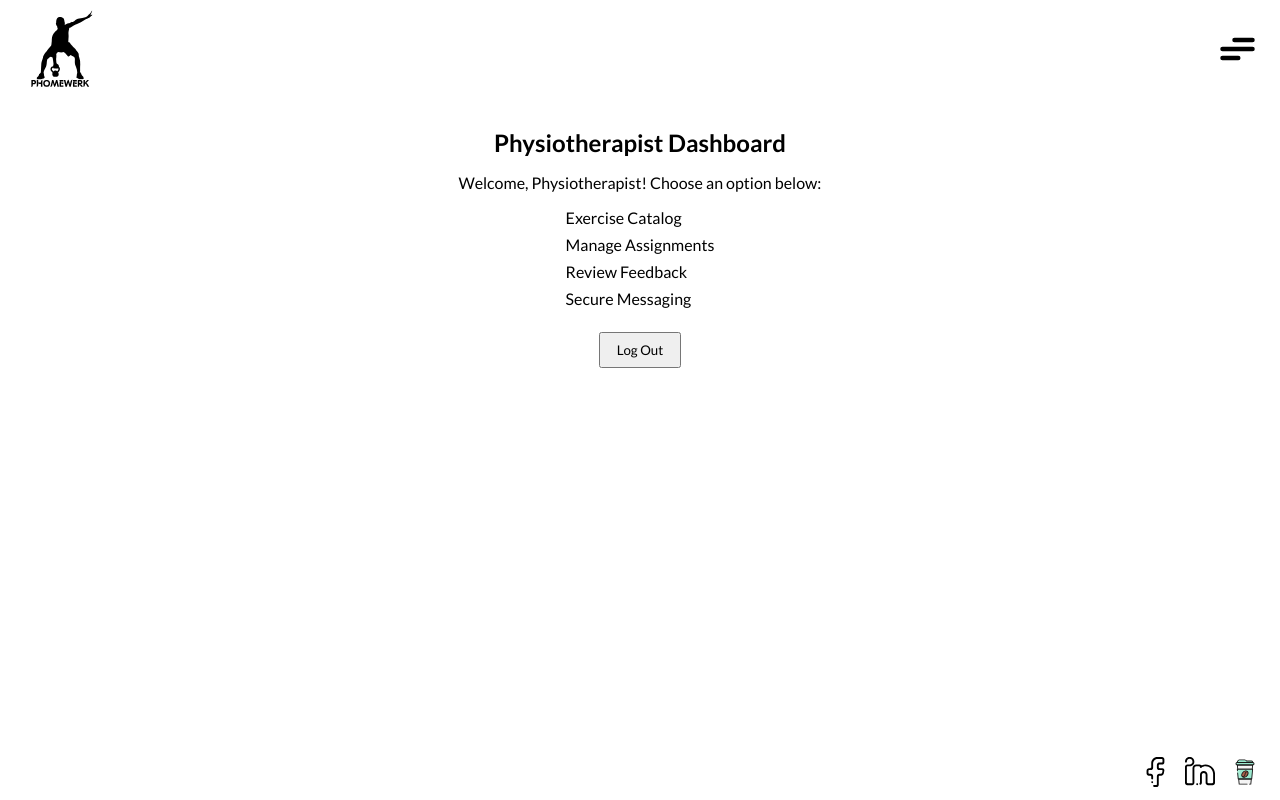
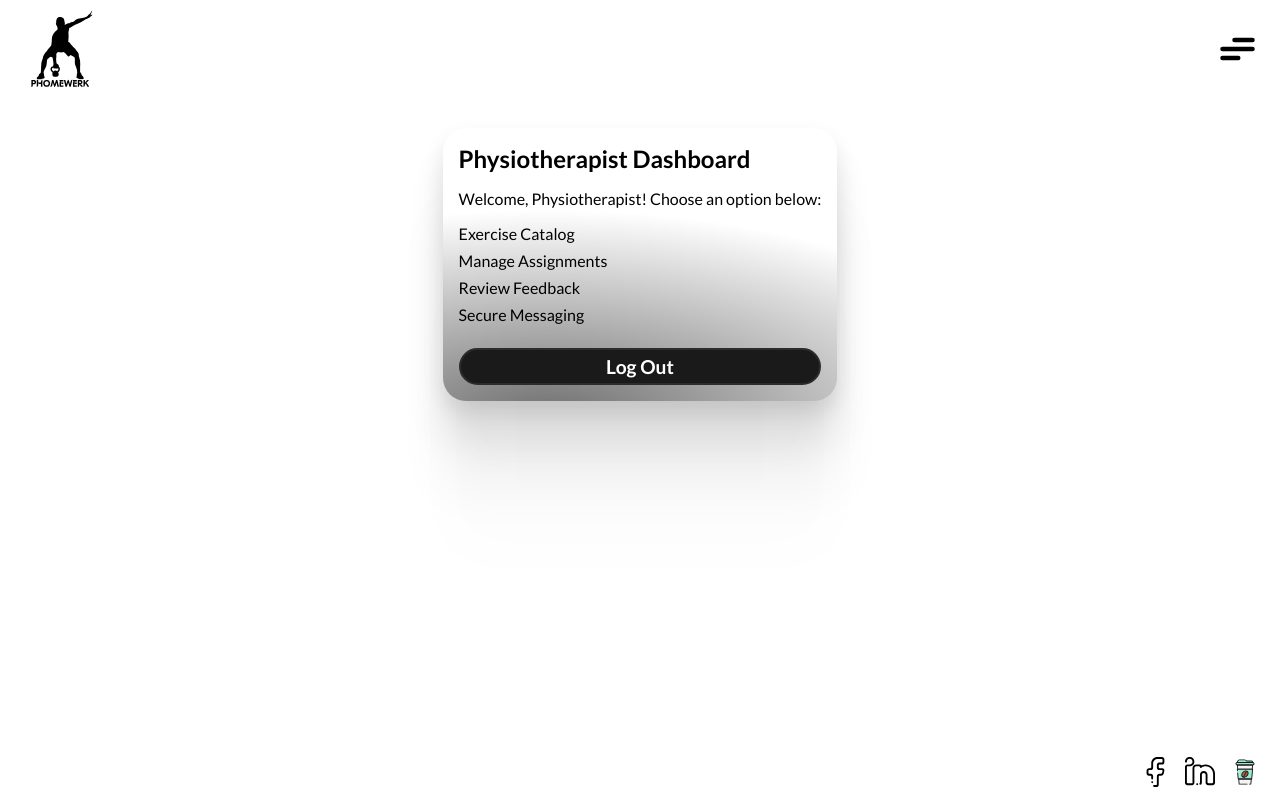
Before and after one commit to DanishMohammedHaroon/phw-frontend, a React (Vite) app: page /physio-dashboard in a window 1280 px wide. Built offline with nearby package versions, Linux system fonts and the light colour scheme.

Commit message:
applies styling to physioDashboard and clientDashboard

```diff
--- a/src/components/ClientDashboard/ClientDashboard.jsx
+++ b/src/components/ClientDashboard/ClientDashboard.jsx
@@ -14,6 +14,7 @@ const ClientDashboard = () => {
 
   return (
     <div className="client-dashboard">
+      <div className="client-dashboard__card">
         <h2 className="client-dashboard__heading">Client Dashboard</h2>
         {user && (
           <p className="client-dashboard__welcome">
@@ -45,6 +46,7 @@ const ClientDashboard = () => {
           Log Out
         </button>
       </div>
+    </div>
   );
 };
 
--- a/src/components/ClientDashboard/ClientDashboard.scss
+++ b/src/components/ClientDashboard/ClientDashboard.scss
@@ -1,5 +1,27 @@
 .client-dashboard {
-  padding: 2rem;
+  padding: 8rem 2rem 2rem 2rem;
+  display: flex;
+  justify-content: center;
+  align-items: center;
+  flex-direction: column;
+
+  &__card{
+  background: rgba(34, 34, 34, 0.8);
+  margin-inline: 1rem;
+  padding: 1rem;
+  border-radius: 10px;
+  background: radial-gradient(178.94% 106.41% at 26.42% 106.41%, #6e6e6e 0%, rgba(255, 255, 255, 0) 71.88%) /* warning: gradient uses a rotation that is not supported by CSS and may not behave as expected */, #FFFFFF;
+  box-shadow: 0px 155px 62px rgba(0, 0, 0, 0.01), 0px 87px 52px rgba(0, 0, 0, 0.05), 0px 39px 39px rgba(0, 0, 0, 0.09), 0px 10px 21px rgba(0, 0, 0, 0.1), 0px 0px 0px rgba(0, 0, 0, 0.1);
+  border-radius: 23px;
+  transition: all 0.8s cubic-bezier(0.15, 0.83, 0.66, 1);
+  cursor: pointer;
+  display:flex;
+  flex-direction: column;
+
+  &:hover {
+  transform: scale(1.05);
+}
+}
 
   &__heading {
     // Customize heading styles here if needed
@@ -32,8 +54,42 @@
   }
 
   &__logout-button {
-    // You can add additional button styles here
-    padding: 0.5rem 1rem;
-    cursor: pointer;
+   padding: 5px 30px;
+  border: 2px solid #2c2c2c;
+  background-color: #1a1a1a;
+  color: #ffffff;
+  font-size: 1.2rem;
+  cursor: pointer;
+  border-radius: 30px;
+  transition: all 0.4s ease;
+  outline: none;
+  position: relative;
+  overflow: hidden;
+  font-weight: bold;
+
+&::after {
+  content: "";
+  position: absolute;
+  top: 0;
+  left: 0;
+  width: 100%;
+  height: 100%;
+  background: radial-gradient(
+    circle,
+    rgba(255, 255, 255, 0.25) 0%,
+    rgba(255, 255, 255, 0) 70%
+  );
+  transform: scale(0);
+  transition: transform 0.5s ease;
+}
+
+&:hover::after {
+  transform: scale(4);
+}
+
+&:hover {
+  border-color: #666666;
+  background: #292929;
+}
   }
 }
--- a/src/components/PhysioDashboard/PhysioDashboard.jsx
+++ b/src/components/PhysioDashboard/PhysioDashboard.jsx
@@ -14,6 +14,7 @@ const PhysioDashboard = () => {
 
   return (
     <div className="physio-dashboard">
+      <div className="physio-dashboard__card">
       <h2 className="physio-dashboard__title">Physiotherapist Dashboard</h2>
       <p className="physio-dashboard__description">
         Welcome, Physiotherapist! Choose an option below:
@@ -46,6 +47,7 @@ const PhysioDashboard = () => {
       >
         Log Out
       </button>
+      </div>
     </div>
   );
 };
--- a/src/components/PhysioDashboard/PhysioDashboard.scss
+++ b/src/components/PhysioDashboard/PhysioDashboard.scss
@@ -4,6 +4,24 @@
   justify-content: center;
   align-items: center;
   flex-direction: column;
+
+  &__card{
+  background: rgba(34, 34, 34, 0.8);
+  margin-inline: 1rem;
+  padding: 1rem;
+  border-radius: 10px;
+  background: radial-gradient(178.94% 106.41% at 26.42% 106.41%, #6e6e6e 0%, rgba(255, 255, 255, 0) 71.88%) /* warning: gradient uses a rotation that is not supported by CSS and may not behave as expected */, #FFFFFF;
+  box-shadow: 0px 155px 62px rgba(0, 0, 0, 0.01), 0px 87px 52px rgba(0, 0, 0, 0.05), 0px 39px 39px rgba(0, 0, 0, 0.09), 0px 10px 21px rgba(0, 0, 0, 0.1), 0px 0px 0px rgba(0, 0, 0, 0.1);
+  border-radius: 23px;
+  transition: all 0.8s cubic-bezier(0.15, 0.83, 0.66, 1);
+  cursor: pointer;
+  display:flex;
+  flex-direction: column;
+
+  &:hover {
+  transform: scale(1.05);
+}
+}
 
   &__title {
     margin-bottom: 1rem;
@@ -34,7 +52,42 @@
   }
 
   &__logout-button {
-    padding: 0.5rem 1rem;
-    cursor: pointer;
+ padding: 5px 30px;
+  border: 2px solid #2c2c2c;
+  background-color: #1a1a1a;
+  color: #ffffff;
+  font-size: 1.2rem;
+  cursor: pointer;
+  border-radius: 30px;
+  transition: all 0.4s ease;
+  outline: none;
+  position: relative;
+  overflow: hidden;
+  font-weight: bold;
+
+&::after {
+  content: "";
+  position: absolute;
+  top: 0;
+  left: 0;
+  width: 100%;
+  height: 100%;
+  background: radial-gradient(
+    circle,
+    rgba(255, 255, 255, 0.25) 0%,
+    rgba(255, 255, 255, 0) 70%
+  );
+  transform: scale(0);
+  transition: transform 0.5s ease;
+}
+
+&:hover::after {
+  transform: scale(4);
+}
+
+&:hover {
+  border-color: #666666;
+  background: #292929;
+}
   }
 }
```
Lines whose indentation alone changed are shown as unchanged.
